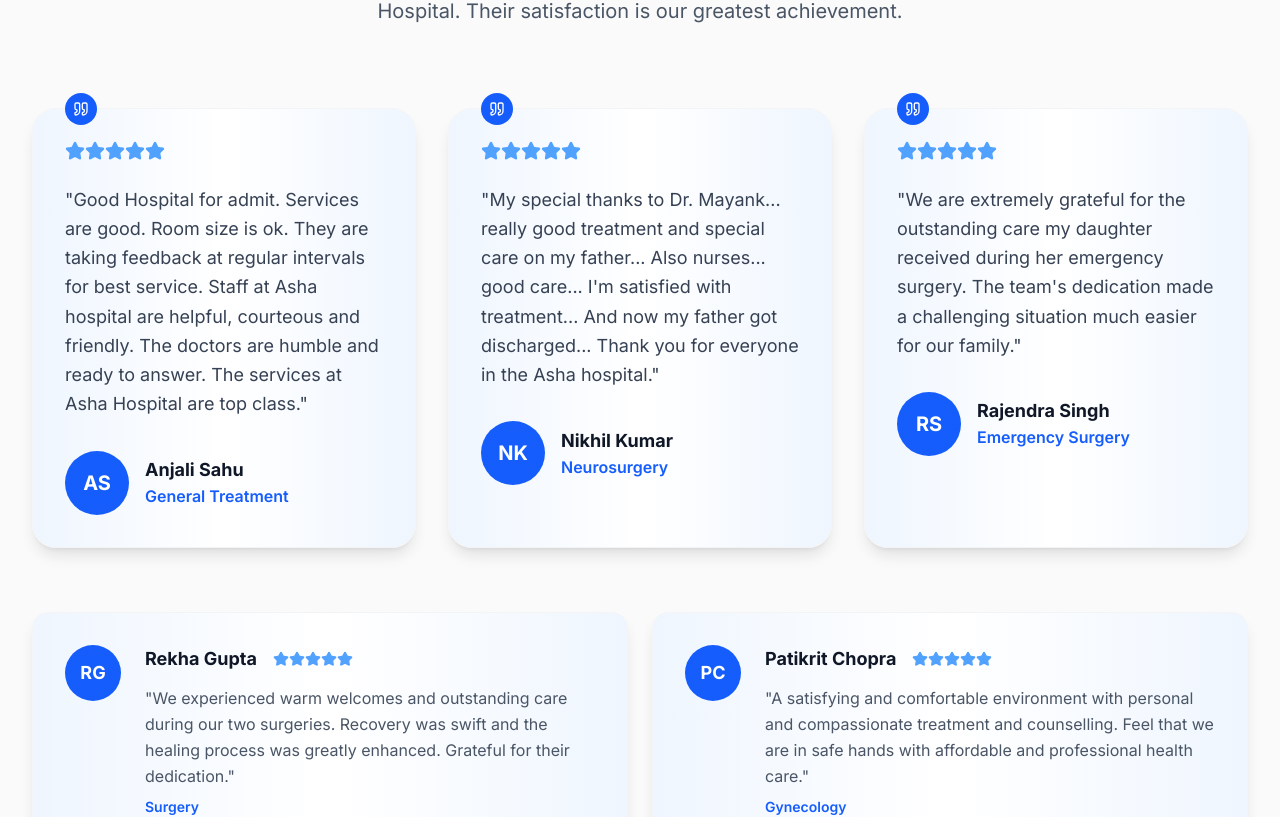
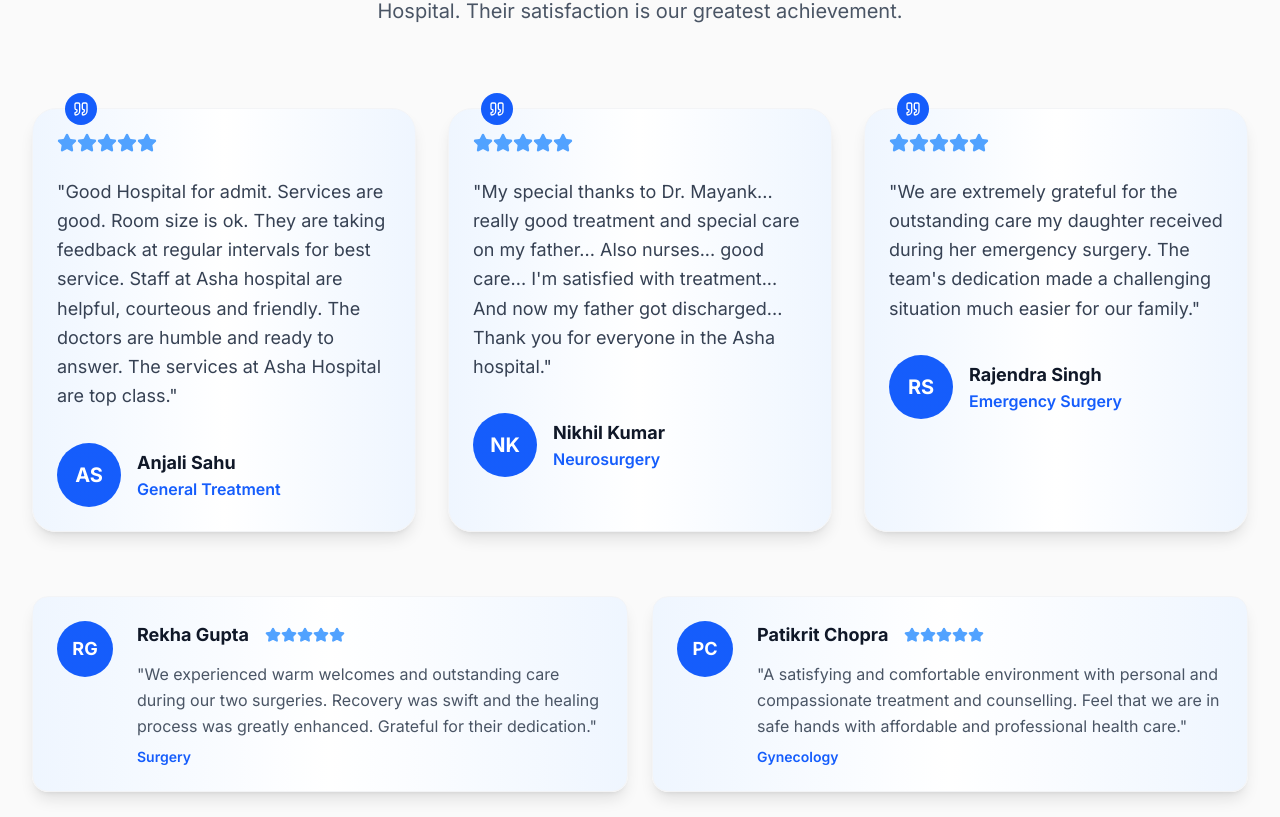
Before and after one commit to miteshhgoyal/ashahospital, a Next.js app: page /home in a window 1280 px wide. Shown: the part 6649-7466 px from the top of the page. Built offline with nearby package versions, Linux system fonts and the light colour scheme.

Commit message:
pages set

```diff
--- a/src/app/services/page.js
+++ b/src/app/services/page.js
@@ -11,12 +11,8 @@
 const ServicesPage = () => {
     return (
         <div className="min-h-screen ">
+            <ServicesHero />
 
-            <ServicesHero />
-            <ServicesOverview services={services} />
-            <ServicesStats stats={hospitalStats} />
-
-            {/* Detailed Services Sections */}
             <div className="space-y-0">
                 {detailedServices.map((service, index) => (
                     <ServiceDetail
@@ -27,8 +23,6 @@
                     />
                 ))}
             </div>
-
-
         </div>
     );
 };
--- a/src/app/specialities/page.jsx
+++ b/src/app/specialities/page.jsx
@@ -15,9 +15,7 @@
 const SpecialitiesPage = () => {
   return (
     <div className="min-h-screen ">
-      <SpecialitiesHero />
       <SpecialitiesOverview specialties={specialties} />
-      <SpecialitiesStats stats={hospitalStats} />
 
       {/* Detailed Specialities Sections */}
       <div className="space-y-0">
--- a/src/app/testimonials/page.js
+++ b/src/app/testimonials/page.js
@@ -2,11 +2,8 @@
 import React from "react";
 import TestimonialsHero from "@/components/testimonials/TestimonialsHero";
 import TestimonialsMain from "@/components/testimonials/TestimonialsMain";
-import TestimonialsStats from "@/components/testimonials/TestimonialsStats";
 import TestimonialsCallToAction from "@/components/testimonials/TestimonialsCallToAction";
-
-// Import testimonials data
-import { testimonials, hospitalStats } from "@/data/hospitalData";
+import { testimonials } from "@/data/hospitalData";
 
 const TestimonialsPage = () => {
     return (
@@ -14,7 +11,7 @@
 
             <TestimonialsHero />
             <TestimonialsMain testimonials={testimonials} />
-            <TestimonialsStats stats={hospitalStats} />
+
             <TestimonialsCallToAction />
 
         </div>
--- a/src/components/TestimonialCard.jsx
+++ b/src/components/TestimonialCard.jsx
@@ -2,14 +2,51 @@
 import { Star, Quote } from "lucide-react";
 
 const TestimonialCard = ({ testimonial, variant = "default" }) => {
+  // Shared mobile layout for both variants
+  const mobileLayout = (
+    <>
+      {/* Mobile Rating Stars */}
+      <div className="flex mb-4">
+        {[...Array(testimonial.rating)].map((_, i) => (
+          <Star key={i} className="w-4 h-4 text-blue-400 fill-current" />
+        ))}
+      </div>
+
+      {/* Mobile Content */}
+      <p className="text-gray-700 leading-relaxed mb-6 text-base">
+        "{testimonial.content}"
+      </p>
+
+      {/* Mobile Author Info */}
+      <div className="flex items-center">
+        <div className="w-12 h-12 bg-gradient-to-r from-blue-600 to-blue-600 rounded-full flex items-center justify-center text-white font-bold text-base mr-3 flex-shrink-0">
+          {testimonial.avatar}
+        </div>
+        <div className="min-w-0 flex-1">
+          <h4 className="font-bold text-base text-gray-900 truncate">
+            {testimonial.name}
+          </h4>
+          <p className="text-blue-600 font-semibold text-sm truncate">
+            {testimonial.treatment}
+          </p>
+        </div>
+      </div>
+    </>
+  );
+
   if (variant === "compact") {
     return (
-      <div className="bg-gradient-to-r from-blue-50 via-white to-blue-50 p-8 rounded-2xl shadow-lg hover:shadow-xl transition-all duration-300 border border-gray-100">
-        <div className="flex items-start gap-6">
+      <div className="bg-gradient-to-r from-blue-50 via-white to-blue-50 p-6 rounded-2xl shadow-lg hover:shadow-xl transition-all duration-300 border border-gray-100">
+        {/* Mobile Layout (same for both variants) */}
+        <div className="block lg:hidden">{mobileLayout}</div>
+
+        {/* Desktop Compact Layout */}
+        <div className="hidden lg:flex lg:items-start lg:gap-6">
           <div className="w-14 h-14 bg-gradient-to-r from-blue-600 to-blue-600 rounded-full flex items-center justify-center text-white font-bold text-lg flex-shrink-0">
             {testimonial.avatar}
           </div>
-          <div className="flex-1">
+
+          <div className="flex-1 min-w-0">
             <div className="flex items-center gap-4 mb-3">
               <h4 className="font-bold text-lg text-gray-900">
                 {testimonial.name}
@@ -23,9 +60,11 @@
                 ))}
               </div>
             </div>
+
             <p className="text-gray-600 leading-relaxed mb-2">
               "{testimonial.content}"
             </p>
+
             <p className="text-blue-600 font-semibold text-sm">
               {testimonial.treatment}
             </p>
@@ -36,31 +75,46 @@
   }
 
   return (
-    <div className="group bg-gradient-to-r from-blue-50 via-white to-blue-50 p-8 rounded-3xl shadow-lg hover:shadow-2xl transition-all duration-500 hover:scale-105 relative border border-gray-100">
+    <div className="group bg-gradient-to-r from-blue-50 via-white to-blue-50 p-6 rounded-3xl shadow-lg hover:shadow-2xl transition-all duration-500 relative border border-gray-100">
+      {/* Mobile Layout (same for both variants) */}
+      <div className="block lg:hidden">{mobileLayout}</div>
+
+      {/* Desktop Default Layout */}
+      <div className="hidden lg:block">
+        {/* Quote Icon */}
         <div className="absolute -top-4 left-8 w-8 h-8 bg-gradient-to-r from-blue-600 to-blue-600 rounded-full flex items-center justify-center">
           <Quote className="w-4 h-4 text-white" />
         </div>
 
+        {/* Rating Stars */}
         <div className="flex mb-6">
           {[...Array(testimonial.rating)].map((_, i) => (
             <Star key={i} className="w-5 h-5 text-blue-400 fill-current" />
           ))}
         </div>
 
+        {/* Testimonial Content */}
         <p className="text-gray-700 leading-relaxed mb-8 text-lg">
           "{testimonial.content}"
         </p>
 
+        {/* Author Info */}
         <div className="flex items-center">
-        <div className="w-16 h-16 bg-gradient-to-r from-blue-600 to-blue-600 rounded-full flex items-center justify-center text-white font-bold text-xl mr-4">
+          <div className="w-16 h-16 bg-gradient-to-r from-blue-600 to-blue-600 rounded-full flex items-center justify-center text-white font-bold text-xl mr-4 flex-shrink-0">
             {testimonial.avatar}
           </div>
-        <div>
-          <h4 className="font-bold text-lg text-gray-900">
+          <div className="min-w-0 flex-1">
+            <h4 className="font-bold text-lg text-gray-900 truncate">
               {testimonial.name}
             </h4>
-          <p className="text-blue-600 font-semibold">{testimonial.treatment}</p>
+            <p className="text-blue-600 font-semibold text-base truncate">
+              {testimonial.treatment}
+            </p>
           </div>
+        </div>
+
+        {/* Desktop hover effect */}
+        <div className="lg:group-hover:scale-105 transition-transform duration-500"></div>
       </div>
     </div>
   );
--- a/src/components/specialities/SpecialityDetail.jsx
+++ b/src/components/specialities/SpecialityDetail.jsx
@@ -4,7 +4,7 @@
 
 const SpecialityDetail = ({ specialty, index, isReversed = false }) => {
   return (
-    <section className={`py-24 ${index % 2 === 0 ? "" : "bg-gradient-to-b "}`}>
+    <section className="py-12">
       <div className="container mx-auto px-4 lg:px-8 max-w-7xl">
         {/* Header */}
         <div className="col-span-2 mb-8">
--- a/src/components/testimonials/TestimonialsHero.jsx
+++ b/src/components/testimonials/TestimonialsHero.jsx
@@ -15,8 +15,8 @@
       <div className="container mx-auto px-4 lg:px-8 max-w-7xl">
         <div className="grid grid-cols-1 lg:grid-cols-2 gap-16 items-center">
           {/* Content */}
-          <div className="space-y-8">
-            <div className="inline-flex items-center px-4 py-2 bg-purple-50 rounded-full border border-purple-100">
+          <div className="space-y-4">
+            <div className="inline-flex items-center px-4 py-2 bg-white/50 rounded-full border border-purple-100">
               <MessageCircle className="w-4 h-4 mr-2 text-blue-600" />
               <span className="font-semibold text-sm text-blue-700">
                 Patient Testimonials
@@ -33,31 +33,6 @@
                 and treatment at Asha Hospital. Their satisfaction is our
                 greatest achievement and motivation.
               </p>
-            </div>
-
-            {/* Key Stats */}
-            <div className="grid grid-cols-3 gap-6">
-              <div className="text-center bg-purple-50 p-6 rounded-xl">
-                <div className="text-3xl font-bold text-blue-600 mb-1">
-                  50,000+
-                </div>
-                <div className="text-sm text-gray-600">Happy Patients</div>
-              </div>
-              <div className="text-center bg-blue-50 p-6 rounded-xl">
-                <div className="flex justify-center mb-2">
-                  {[...Array(5)].map((_, i) => (
-                    <Star
-                      key={i}
-                      className="w-4 h-4 text-blue-500 fill-current"
-                    />
-                  ))}
-                </div>
-                <div className="text-sm text-gray-600">5-Star Reviews</div>
-              </div>
-              <div className="text-center bg-purple-50 p-6 rounded-xl">
-                <div className="text-3xl font-bold text-blue-600 mb-1">98%</div>
-                <div className="text-sm text-gray-600">Satisfaction Rate</div>
-              </div>
             </div>
 
             {/* Patient Feedback Highlights */}
```
Lines whose indentation alone changed are shown as unchanged.
